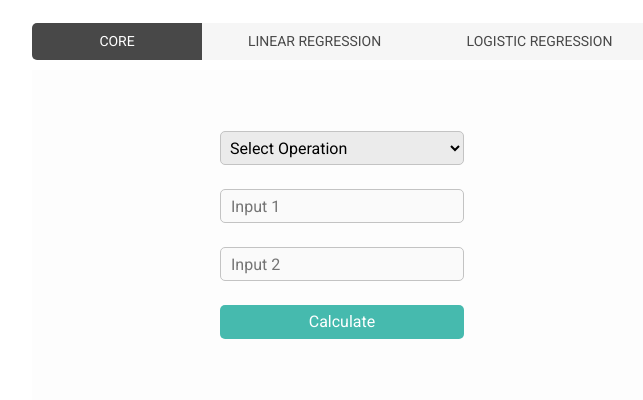
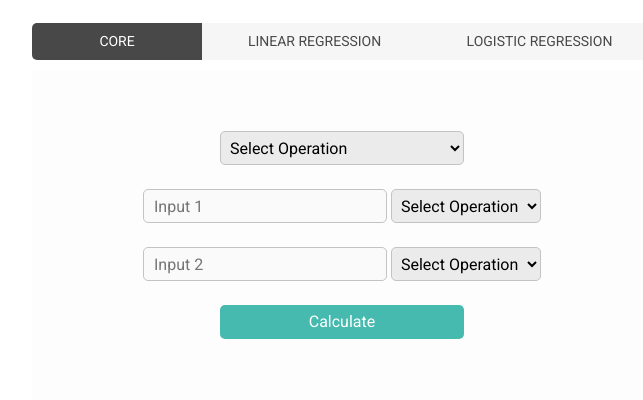
Before and after one commit to ravenprotocol/ravenverse, a Django app: page /app/home/ in a window 1280 px wide. Shown: the part 85-485 px from the top of the page, without its empty margins (298-941 px from the left). Run offline with Django 3.2, Linux system fonts and the light colour scheme; some libraries are stand-ins or nearby versions.

Commit message:
Added: Integration for all the operations

```diff
--- a/app/static/app/css/main.css
+++ b/app/static/app/css/main.css
@@ -91,13 +91,33 @@ body{
 	width: 100%;
 }
 
-#coreDropdown, #input1Container, #input2Container, #calcuateCoreContainer {
+#coreDropdown, #input1Container, #input2Container {
 	margin: 12px;
+}
+
+#input2:disabled {
+	background: #dddddd;
+	cursor: not-allowed;
+}
+
+#calcuateCoreContainer {
+	margin: 12px;
+	display: flex;
+	flex-direction: column;
 }
 
 .coreDropdown {
 	background: #EBEBEB;
 	width: 244px;
+	border: 1px solid #C3C3C3;
+	height: 34px;
+	border-radius: 5px;
+	padding-left: 5px;
+}
+
+.inputDropdown {
+	background: #EBEBEB;
+	width: 150px;
 	border: 1px solid #C3C3C3;
 	height: 34px;
 	border-radius: 5px;
@@ -148,6 +168,7 @@ body{
 	display: inline-block;
 	font-size: 16px;
 	border: none;
+	margin-top: 12px;
 }
 
 .uploadFileForm {
--- a/app/static/app/js/main.js
+++ b/app/static/app/js/main.js
@@ -41,37 +41,67 @@ $("#logistic").click(function () {
 	$("#logisticContainer").css("display", "flex");
 });
 
+$("select[name='coreDropdown']").change(function() {
+	if($(this).val() >= 6) {
+		$("#input2").prop("disabled", true);
+		$("#input2Dropdown").prop("disabled", true);
+	}
+	else {
+		$("#input2").prop("disabled", false);
+		$("#input2Dropdown").prop("disabled", false);
+	}
+})
+
 function pollResult(opId, timer) {
 	$.ajax({
 		url: `http://127.0.0.1:8000/app/result/${opId}`,
 		type: "GET",
 		success: function(res) {
 			if(res.status == "computed") {
+				let newElement = `<div id="calcuateCoreResult"></div>`;
+				$("#calcuateCoreContainer").append(newElement);
 				$("#calcuateCoreResult").text(`Result: ${res.result}`);
+				$("#calcuateCoreBtn").text("Calculate");
 				clearInterval(timer);
 			}
 		}
 	});
 }
 
+function createRequestObj() {
+	let obj = {
+		operation: parseInt($("select[name='coreDropdown']").val()),
+		data1: $("#input1").val(),
+	};
+
+	if($("select[name='coreDropdown']").val() >= 6) {
+		obj["data2"] = null;
+
+	}
+	else {
+		obj["data2"] = $("#input2").val();
+
+		if($("select[name='input1Dropdown']").val() === "matrix" && $("select[name='input2Dropdown']").val() === "matrix") {
+			obj.operation = 1;
+		}
+	}
+
+	return obj;
+}
+
 
 $("#calcuateCoreBtn").click(function () {
-	let obj = {
-		data1: parseInt($("#input1").val()),
-		data2: parseInt($("#input2").val()),
-		type1: "integer",
-		type2: "integer"
-	};
+	let obj = createRequestObj();
 
+	console.log(obj);
 	$.ajax({
 		url: "http://127.0.0.1:8000/app/compute/",
 		type: "POST",
 		data: JSON.stringify(obj),
 		contentType: "application/json",
 		success: function(result) {
-			let newElement = `<div id="calcuateCoreResult">Caclulating</div>`
-			$("#calcuateCoreBtn").remove();
-			$("#calcuateCoreContainer").append(newElement);
+			$("#calcuateCoreBtn").text("Calculating");
+			$("#calcuateCoreResult").remove();
 			let timer = setInterval(function() {
 				pollResult(result.op_id, timer);
 			}, 5000);
--- a/app/templates/home.html
+++ b/app/templates/home.html
@@ -18,19 +18,37 @@
         			<div id="coreDropdown">
         				<select name="coreDropdown" class="coreDropdown">
     	    				<option value="select">Select Operation</option>
-    	    				<option value="+">Addition</option>
-    	    				<option value="-">Subtraction</option>
-    	    				<option value="/">Division</option>
-    	    				<option value="*">Multiplication</option>
+                            <!-- <option value="1">Matrix Multiplication</option> -->
+    	    				<option value="2">Addition</option>
+    	    				<option value="3">Subtraction</option>
+                            <option value="4">Element Wise Multiplication</option>
+    	    				<option value="5">Division</option>
+    	    				<option value="6">Linear</option>
+                            <option value="7">Negation</option>
+                            <option value="8">Exponential</option>
+                            <option value="9">Transpose</option>
+                            <option value="10">Natural Log</option>
     	    			</select>
         			</div>
 
         			<div id="input1Container">
     	    			<input id="input1" class="inputStyle" type="text" name="input1" placeholder="Input 1">
+
+                        <select name="input1Dropdown" class="inputDropdown">
+                            <option value="select">Select Operation</option>
+                            <option value="scalar">Scalar</option>
+                            <option value="matrix">Matrix</option>
+                        </select>
     	    		</div>
 
     	    		<div id="input2Container">
         				<input id="input2" class="inputStyle" type="text" name="input2" placeholder="Input 2">
+
+                        <select id="input2Dropdown" name="input2Dropdown" class="inputDropdown">
+                            <option value="select">Select Operation</option>
+                            <option value="scalar">Scalar</option>
+                            <option value="matrix">Matrix</option>
+                        </select>
         			</div>
 
         			<div id="calcuateCoreContainer">
```
